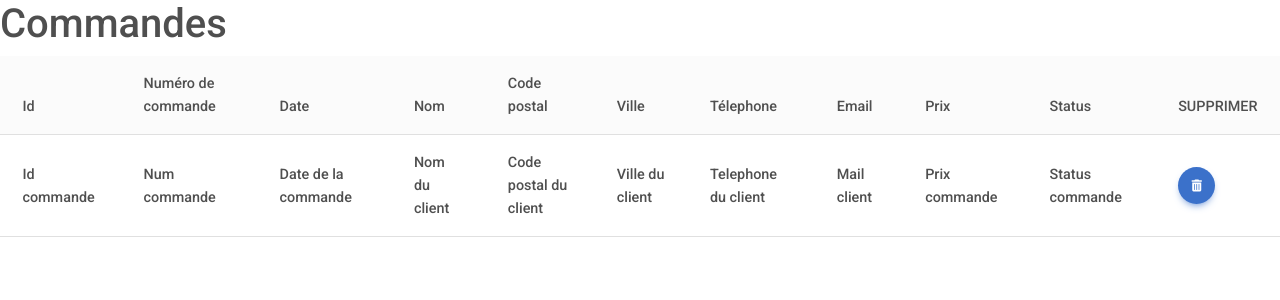
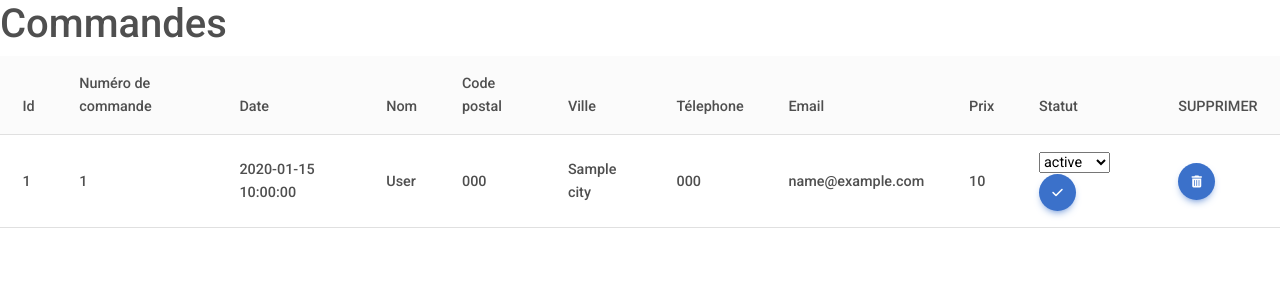
Before and after one commit to thuyannhu/Strasbouq, a PHP site: template src/View/order/adminOrder.html.twig in a window 1280 px wide. Shown: the part 111-411 px from the top of the page. Run offline with PHP 8.4, Linux system fonts and the light colour scheme; the template is opened without the code that fills it: most values are stand-ins (such as "Sample title", 1, 10 or a date in 2020); lists and menus that the app fills with data are empty; some libraries are stand-ins or nearby versions.

Commit message:
ajout fonction add/update/delete order admin

```diff
--- a/src/View/order/adminOrder.html.twig
+++ b/src/View/order/adminOrder.html.twig
@@ -22,34 +22,49 @@
 				<th>Télephone</th>
 				<th>Email</th>
 				<th>Prix</th>
-				<th>Status</th>
+				<th>Statut</th>
 				<th>SUPPRIMER</th>
 			</tr>
 		</thead>
 		<tbody>
-			{# {% for user in data %} #}
+			{% for order in orders %}
 				<tr>
-				<th>Id commande</th>
-				<th>Num commande</th>
-				<th>Date de la commande</th>
-				<th>Nom du client</th>
-				<th>Code postal du client</th>
-				<th>Ville du client</th>
-				<th>Telephone du client</th>
-				<th>Mail client</th>
-				<th>Prix commande</th>
-				<th>Status commande</th>
+					<th>{{order.id}}</th>
+					<th>{{order.orderNumber}}</th>
+					<th>{{order.date}}</th>
+					<th>{{order.lastname}}</th>
+					<th>{{order.zipcode}}</th>
+					<th>{{order.city}}</th>
+					<th>{{order.phone}}</th>
+					<th>{{order.mail}}</th>
+					<th>{{order.price}}</th>
 					<th>
-					<form method="POST">
-						<input type="hidden" name="id" value="">
+						<form method="POST" action="order/updateOrderStatus">
+							<select name="status">
+								{% if order.status != 'terminé' %}
+									<option value="{{ order.status }}">{{ order.status }}</option>
+									<option value="terminé">terminé</option>
+								{% else %}
+									<option value="{{ order.status }}">{{ order.status }}</option>
+									<option value="En cours">En cours</option>
+								{% endif %}
+							</select>
+							<button type="submit" class="btn btn-primary btn-floating">
+								<i class="fas fa-check"></i>
+							</button>
+							<input type="hidden" name="id" value="{{ order.id }}">
+						</form>
+					</th>
+					<th>
+						<form method="POST" action="order/deleteOrder">
+							<input type="hidden" name="id" value="{{order.id}}">
 							<button type="submit" class="btn btn-primary btn-floating">
 								<i class="fas fa-trash-can"></i>
 							</button>
 						</form>
 					</th>
 				</tr>
-			{# {% endfor %} #}
+			{% endfor %}
 		</tbody>
 	{% endblock %}
-
 	{% block footer %}{% endblock footer %}
--- a/src/routes.php
+++ b/src/routes.php
@@ -30,6 +30,8 @@ return [
     'cart/clearCart' => ['CartController', 'clearCart',],
     'cart/clearProduct' => ['CartController', 'clearProduct',],
     'order/addOrder' => ['OrderController', 'addOrder',],
+    'order/updateOrderStatus' => ['OrderController', 'updateOrderStatus',],
+    'order/deleteOrder' => ['OrderController', 'deleteOrder',],
     'adminOrder' => ['OrderController', 'adminOrder',],
     'userOrder' => ['OrderController', 'userOrder',],
 ];
```
Also changed, not shown: src/Controller/OrderController.php (+26 -1 lines), src/Model/OrderManager.php (+28 -2 lines). Lines whose indentation alone changed are shown as unchanged.
